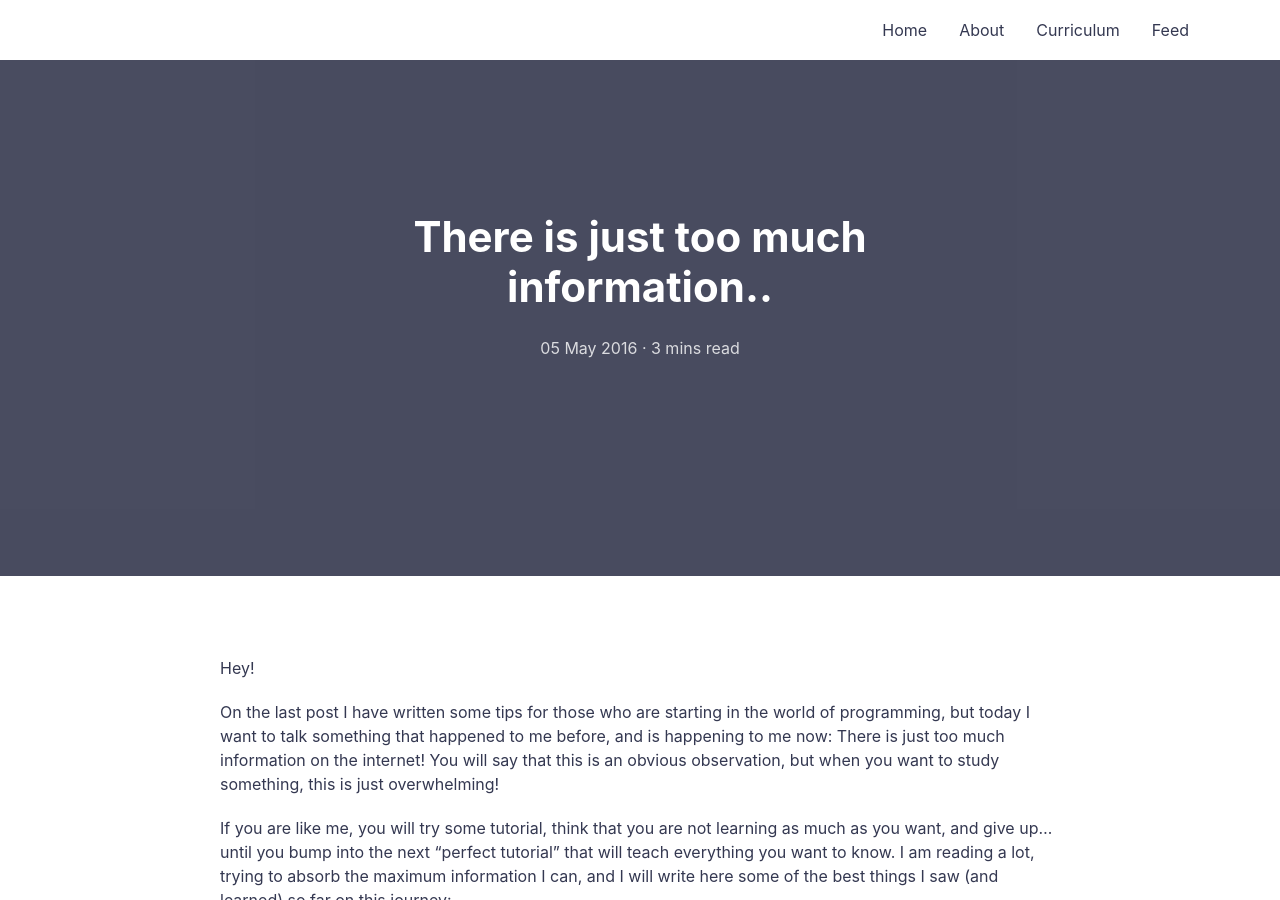
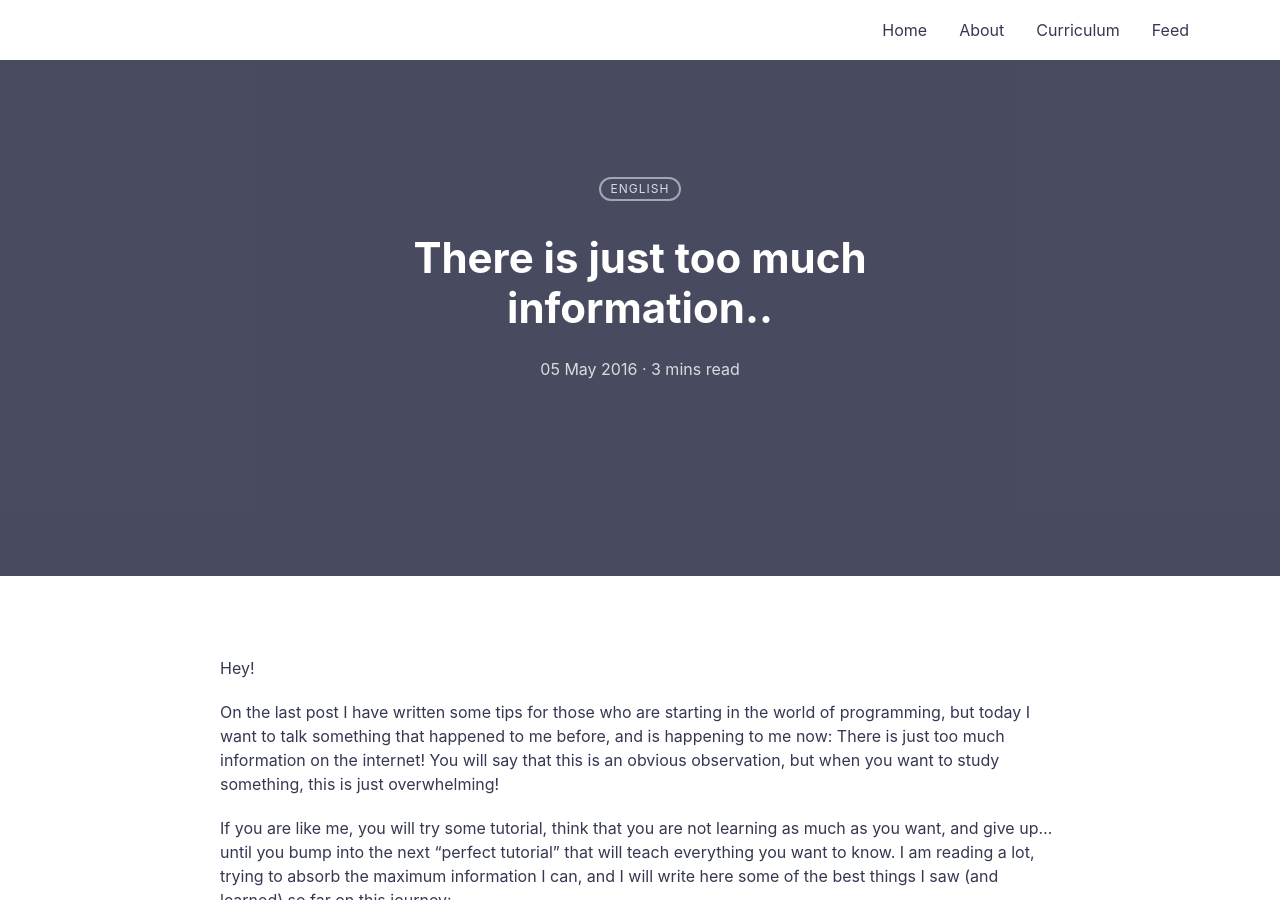
Before and after one commit to leportella/v3, a Jekyll site: the page built from _posts/2016-05-05-too-much-information.md, in a window 1280 px wide and 900 px high. Built offline with Jekyll 4.4.1, drawn with Linux system fonts in a browser that asks for light colours; comment, search, counter and statistics services are not loaded.

Commit message:
Fix category in there is too much info

```diff
--- a/_posts/2016-05-05-too-much-information.md
+++ b/_posts/2016-05-05-too-much-information.md
@@ -1,6 +1,8 @@
 ---
 layout: post
 title: "There is just too much information.."
+categories:
+  - english
 tags:
   - en
   - python
```
